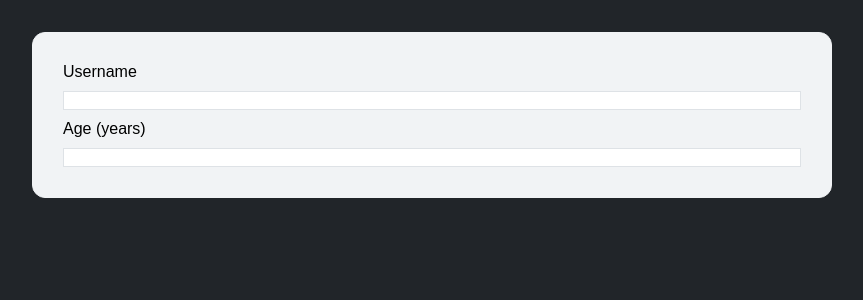
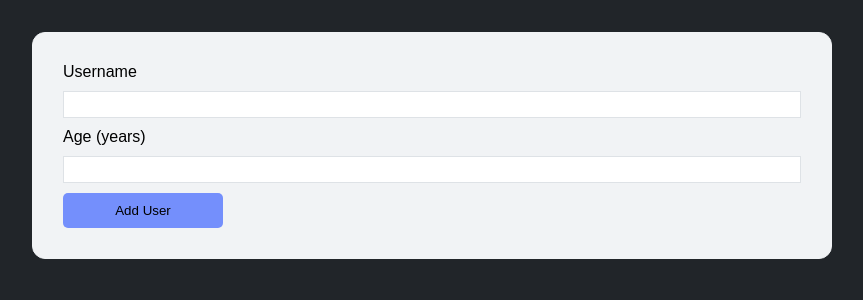
Before and after one commit to trayenel/simple-react-list, a React (Vite) app: page / in a window 1280 px wide. Shown: the top 300 px of the page, without its empty margins (208-1071 px from the left). Built offline with nearby package versions, Linux system fonts and the light colour scheme.

Commit message:
feat: added button component.

```diff
--- a/src/App.jsx
+++ b/src/App.jsx
@@ -1,9 +1,13 @@
 import "./App.css";
 import FormComponent from "./components/form-component/form-component.jsx";
+import ButtonComponent from "./components/ui-components/button-component.jsx";
+
 function App() {
   return (
     <div>
-      <FormComponent />
+      <FormComponent>
+        <ButtonComponent type={"submit"}>Add User</ButtonComponent>
+      </FormComponent>
     </div>
   );
 }
--- a/src/components/form-component/form-component.jsx
+++ b/src/components/form-component/form-component.jsx
@@ -1,6 +1,6 @@
 import styles from "./form-component.module.css";
 
-function FormComponent() {
+function FormComponent(props) {
   return (
     <div>
       <form className={styles["user-form"]}>
@@ -12,6 +12,7 @@ function FormComponent() {
           Age (years)
         </label>
         <input type={"number"} id={"age"} />
+        {props.children}
       </form>
     </div>
   );
--- a/src/components/form-component/form-component.module.css
+++ b/src/components/form-component/form-component.module.css
@@ -17,6 +17,7 @@
 
 input {
   border: 1px solid #dee2e6;
+  padding: 5px;
 }
 
 input:focus {
--- a/src/components/ui-components/button-component.jsx
+++ b/src/components/ui-components/button-component.jsx
@@ -1,19 +1,10 @@
 import styles from "./button-component.module.css";
 
-function ButtonComponent() {
+function ButtonComponent(props) {
   return (
-    <div>
-      <form className={styles["user-form"]}>
-        <label htmlFor={"name"} className={styles["name-label"]}>
-          Username
-        </label>
-        <input type={"text"} id={"name"} name={"name"} />
-        <label htmlFor={"number"} className={styles["age-label"]}>
-          Age (years)
-        </label>
-        <input type={"number"} id={"age"} />
-      </form>
-    </div>
+    <button className={styles["submit-button"]} type={props.type}>
+      {props.children}
+    </button>
   );
 }
 
--- a/src/components/ui-components/button-component.module.css
+++ b/src/components/ui-components/button-component.module.css
@@ -1,25 +1,11 @@
-.user-form {
-  display: flex;
-  flex-direction: column;
-  border: #f1f3f5 solid 1px;
-  background-color: #f1f3f5;
-  border-radius: 13px;
-  width: 100vh;
-  margin: auto;
-  padding: 30px;
-  gap: 10px;
+.submit-button {
+  padding: 10px;
+  width: 20vh;
+  background-color: #748ffc;
+  border: none;
+  border-radius: 5px;
 }
 
-.name-label,
-.age-label {
-  align-self: start;
+.submit-button:hover {
+  background-color: #3b5bdb;
 }
-
-input {
-  border: 1px solid #dee2e6;
-}
-
-input:focus {
-  outline: none;
-  border: 1px solid #adb5bd;
-}
```
